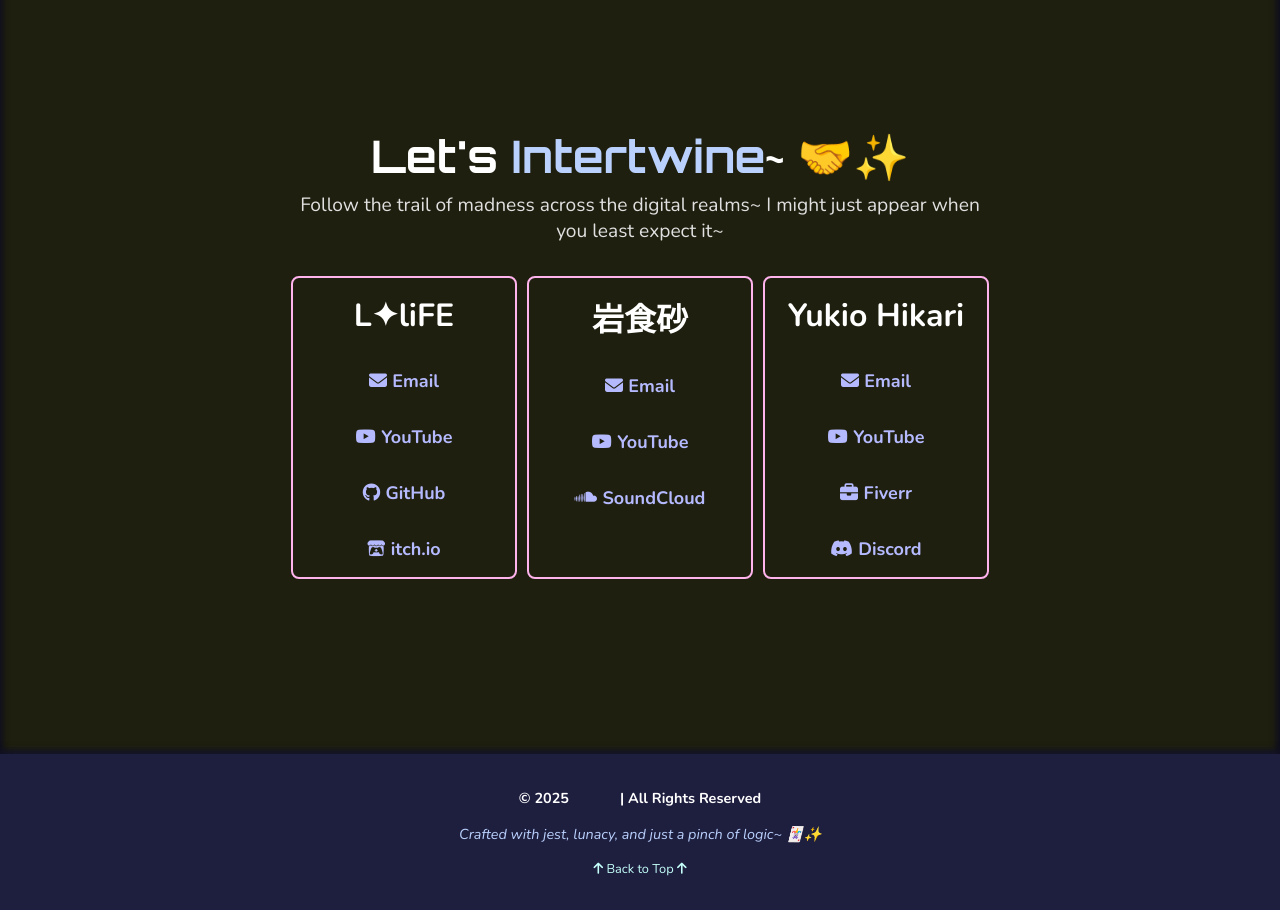
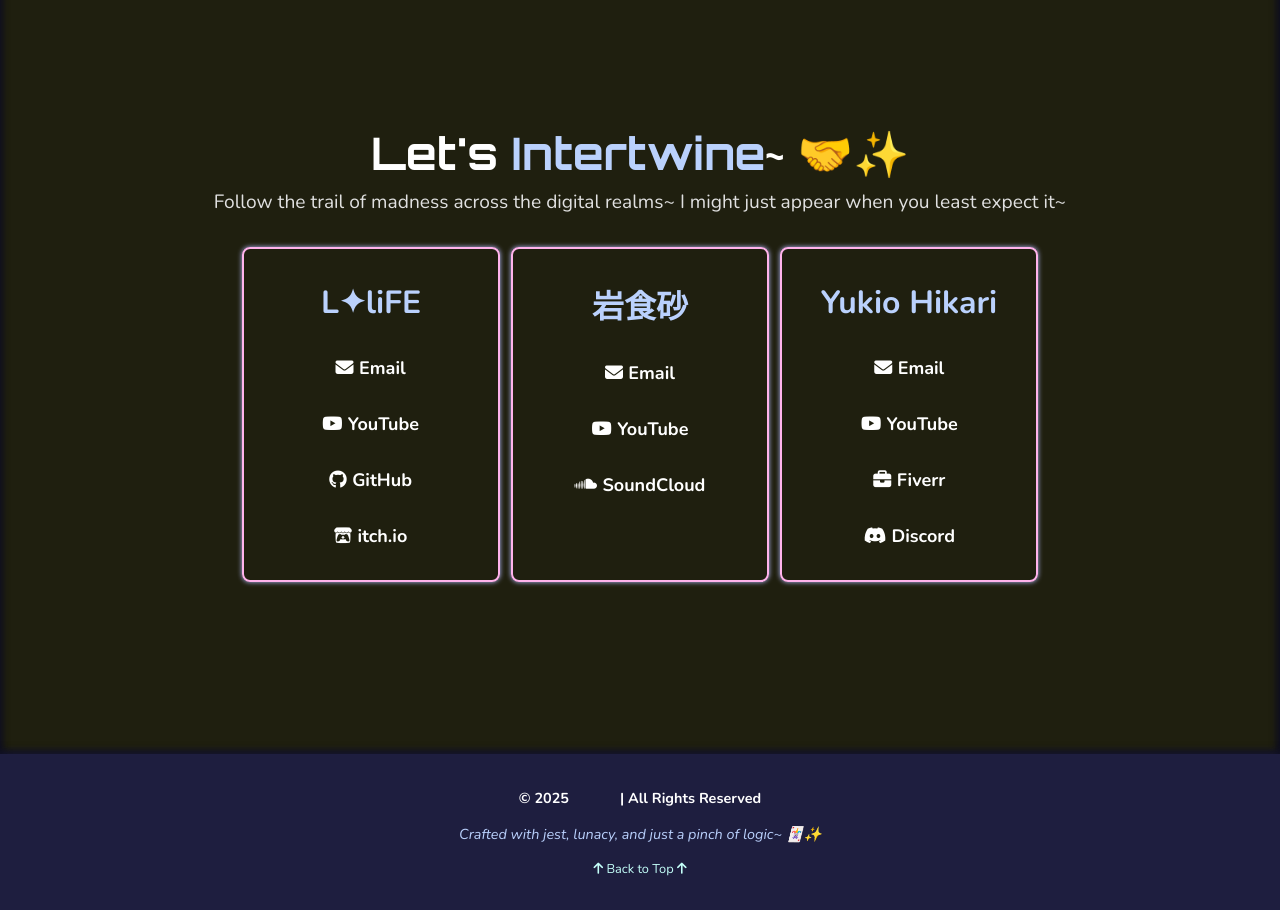
Before and after one commit to L0liFE/L0liFE.github.io, a plain HTML site: page index.html in a window 1280 px wide. Shown: the part 3660-4570 px from the top of the page. Drawn offline with nearby package versions, Linux system fonts and the light colour scheme.

Commit message:
Minor adjustment for socials contact~

```diff
--- a/css/sections/socialsSection.css
+++ b/css/sections/socialsSection.css
@@ -3,6 +3,10 @@
     color: var(--text);
     background-color: var(--background02);
     box-shadow: var(--background01) 3px 3px 6px 0px inset, var(--background01) -3px -3px 6px 1px inset;
+}
+
+#socials .section-content {
+    max-width: 900px;
 }
 
 .socials-header p {
@@ -25,7 +29,9 @@
     border: 2px solid var(--accent01);
     border-radius: 8px;
     overflow: hidden;
-    margin: 0 0.05rem;
+    margin: 0 0.1rem;
+    padding: 1rem 0;
+    box-shadow: 0 0 5px var(--accent02);
 }
 
 .social-name {
@@ -40,3 +46,21 @@
     text-align: center;
     font-size: large;
 }
+
+.social-links {
+    color: var(--text);
+    text-decoration: none;
+    font-weight: bold;
+    margin: 0 0.5rem;
+    text-align: center;
+    display: inline-flex;
+    align-items: center;
+    gap: 0.3em;
+    transition: all 0.3s ease;
+}
+
+.social-links:hover {
+    color: var(--accent01);
+    transform: scale(1.05);
+    text-shadow: 0 0 2px var(--accent02);
+}
--- a/css/style.css
+++ b/css/style.css
@@ -251,27 +251,6 @@
 
 
 
-/* Socials Links class elements styling */
-.social-links {
-    color: var(--accent02);
-    text-decoration: none;
-    font-weight: bold;
-    margin: 0 0.5rem;
-    text-align: center;
-    display: inline-flex;
-    align-items: center;
-    gap: 0.3em;
-    transition: all 0.3s ease;
-}
-
-.social-links:hover {
-    color: var(--accent01);
-    transform: scale(1.05);
-    text-shadow: 0 0 5px var(--accent02);
-}
-
-
-
 /* Other aesthetic class elements styling */
 .highlight {
     animation: rainbow 1.5s linear infinite;
--- a/index.html
+++ b/index.html
@@ -301,7 +301,7 @@
 
                 <div class="socials-grid">
                     <div class="social-column">
-                        <div class="social-name">L✦liFE</div>
+                        <div class="social-name glitch-text-highlight">L✦liFE</div>
                         <div class="social-item">
                             <a href="mailto:studiololife@gmail.com" class="social-links">
                                 <i class="fa-solid fa-envelope"></i> Email</a>
@@ -323,7 +323,7 @@
                         </div>
                     </div>
                     <div class="social-column">
-                        <div class="social-name">岩食砂</div>
+                        <div class="social-name glitch-text-highlight">岩食砂</div>
                         <div class="social-item">
                             <a href="mailto:studiololife@gmail.com" class="social-links">
                                 <i class="fa-solid fa-envelope"></i> Email</a>
@@ -340,7 +340,7 @@
                         </div>
                     </div>
                     <div class="social-column">
-                        <div class="social-name">Yukio Hikari</div>
+                        <div class="social-name glitch-text-highlight">Yukio Hikari</div>
                         <div class="social-item">
                             <a href="mailto:vozmo7@gmail.com" class="social-links">
                                 <i class="fa-solid fa-envelope"></i>
```
